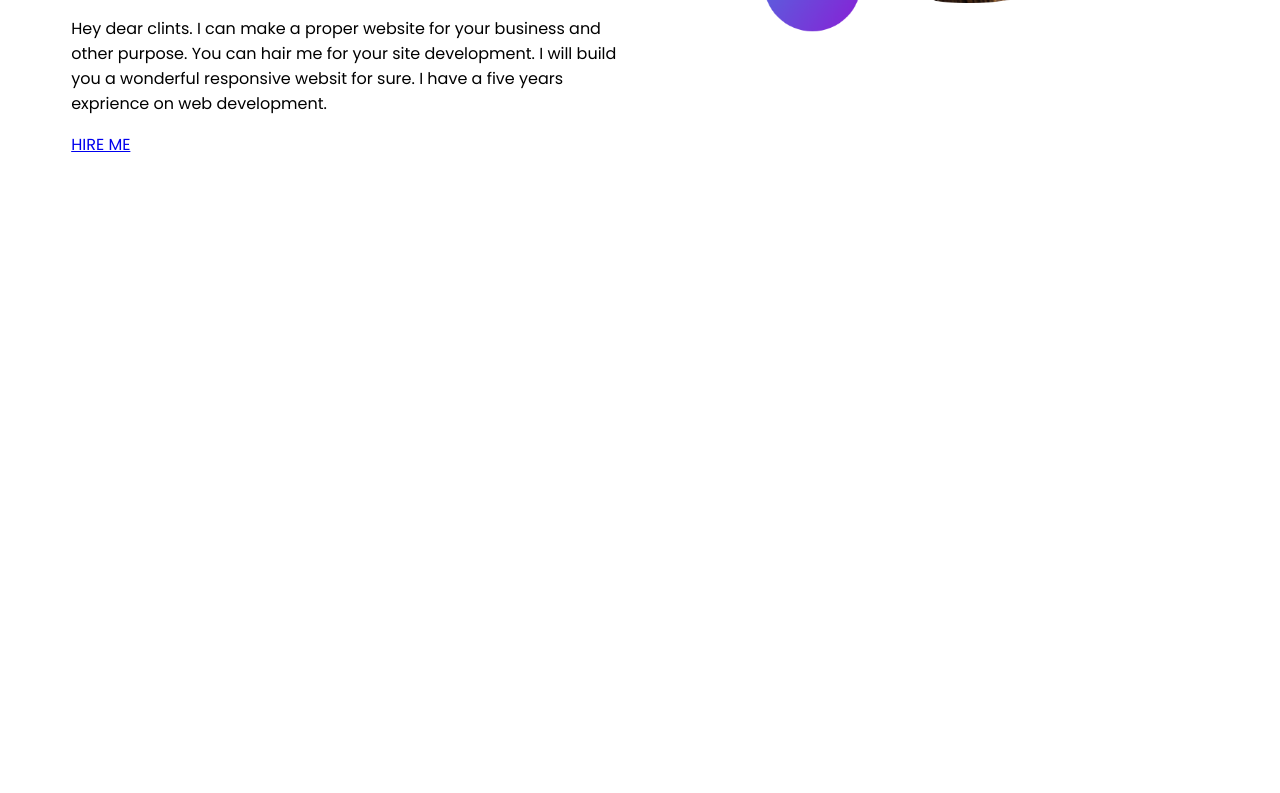
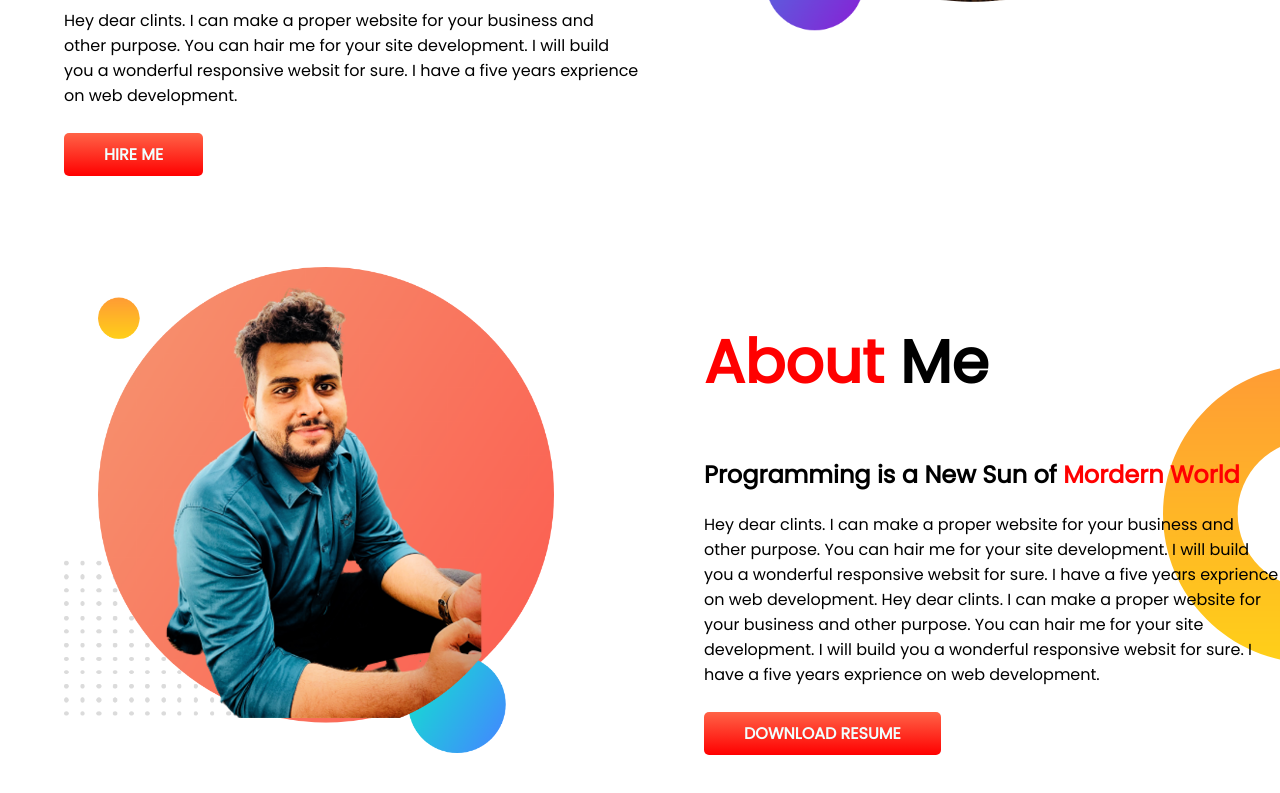
Before and after one commit to azmi0323/my-first-developer-portfolio, a plain HTML site: page index.html in a window 1280 px wide. Shown: the part 459-1252 px from the top of the page. Before the commit the page ends 800 px from the top, so only its background shows below. Drawn offline with Linux system fonts and the light colour scheme.

Commit message:
my second part of the site

```diff
--- a/index.html
+++ b/index.html
@@ -11,17 +11,34 @@
     <link rel="stylesheet" href="style.css">
 </head>
 <body>
-    <section>
+    <section class="top-banner">
         <div class="half-width">
             <h1>Welcome To</h1>
         <h1><span class="my-name-color">Aazmi Habib</span> World!</h1>
         <h3>I Can Build Your Site for Business and Others</h3>
         <p>Hey dear clints. I can make a proper website for your business and other purpose. You can hair me for your site development. I will build you a wonderful responsive websit for sure. I have a five years exprience on web development.</p>
-        <a target="_blank" href="https://www.linkedin.com/in/aazmi-habib-7b6666128/">HIRE ME</a>
+        <p class="gape"></p>
+        <a class="link-button" target="_blank" href="https://www.linkedin.com/in/aazmi-habib-7b6666128/">HIRE ME</a>
         </div>
         <div class="half-width">
             <img src="img/my-bg2.png" alt="">
         </div>
     </section>
+
+
+    <section class="about-me">
+        <div class="half-width">
+            <img src="img/my-bg.png" alt="">
+        </div>
+        <div class="half-width">
+            <h1> <span class="my-name-color">About</span>  Me</h1>
+            <h2>Programming is a New Sun of <span class="my-name-color">Mordern World</span></h2>
+            <p>Hey dear clints.
+                I can make a proper website for your business and other purpose. You can hair me for your site development. I will build you a wonderful responsive websit for sure. I have a five years exprience on web development. Hey dear clints. I can make a proper website for your business and other purpose. You can hair me for your site development. I will build you a wonderful responsive websit for sure. I have a five years exprience on web development.
+            </p>
+            <p class="gape"></p>
+            <a class="link-button" target="_blank" href="https://www.facebook.com/azmisatt">DOWNLOAD RESUME</a>
+        </div>
+    </section>
 </body>
-</html>
+</html
--- a/style.css
+++ b/style.css
@@ -1,5 +1,6 @@
 body{
     font-family: 'Poppins', sans-serif;
+    margin: 0;
 }
 h1{
     font-size: 60px;
@@ -10,6 +11,7 @@ h1{
 section{
 
    display: flex;
+   margin-bottom: 100px;
 }
 .half-width{
     width: 50%;
@@ -18,3 +20,24 @@ section{
 .half-width img {
     width: 85%;
 }
+.link-button{
+    text-decoration: none;
+    background-image: linear-gradient(tomato,red);
+    padding: 10px 40px;
+    font-weight: 700;
+    border-radius: 5px;
+    color: azure;
+
+}
+.gape{
+    padding-bottom: 2px;
+}
+.top-banner{
+    background-image: url(img/top-banner.png);
+    background-repeat: no-repeat;
+}
+.about-me{
+    background-image: url(img/dream-bg.png);
+    background-repeat: no-repeat;
+    background-position: right;
+}
```
